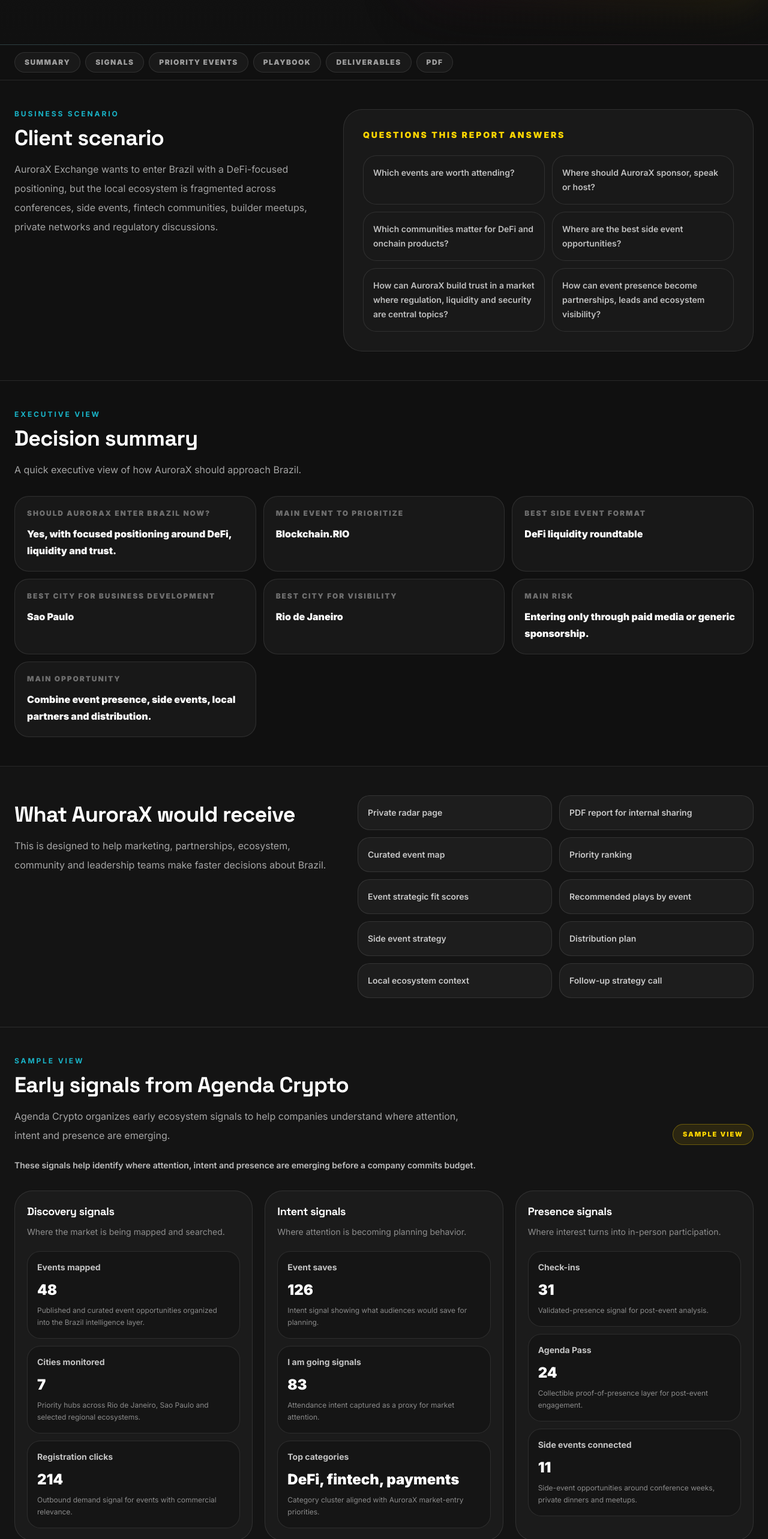
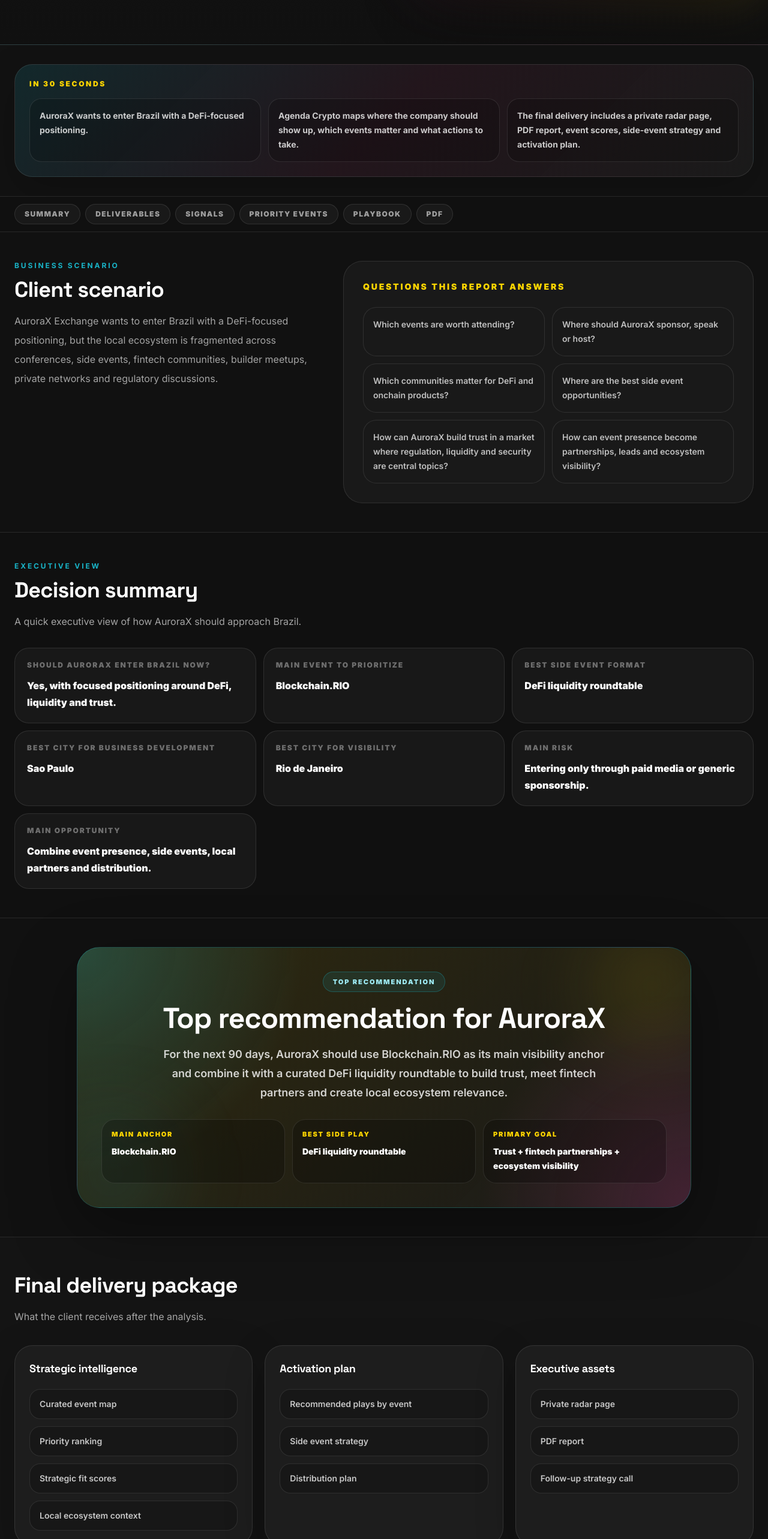
Before and after one commit to 0xlari/agenda-crypto, a Next.js app: page /radar/brazil in a window 1280 px wide. Shown: the part 860-3426 px from the top of the page at 60% size. Built offline with nearby package versions, Linux system fonts and the light colour scheme; no server answers.

Commit message:
feat: refine radar page sales hierarchy

```diff
--- a/app/radar/brazil/page.tsx
+++ b/app/radar/brazil/page.tsx
@@ -110,10 +110,10 @@
 
 const navItems = [
   ["Summary", "#summary"],
+  ["Deliverables", "#deliverables"],
   ["Signals", "#signals"],
   ["Priority Events", "#priority-events"],
   ["Playbook", "#playbook"],
-  ["Deliverables", "#deliverables"],
   ["PDF", "#pdf"],
 ];
 
@@ -155,6 +155,12 @@
   ["Main anchor", "Blockchain.RIO"],
   ["Best side play", "DeFi liquidity roundtable"],
   ["Primary goal", "Trust + fintech partnerships + ecosystem visibility"],
+];
+
+const thirtySecondSummary = [
+  "AuroraX wants to enter Brazil with a DeFi-focused positioning.",
+  "Agenda Crypto maps where the company should show up, which events matter and what actions to take.",
+  "The final delivery includes a private radar page, PDF report, event scores, side-event strategy and activation plan.",
 ];
 
 const marketReadout = [
@@ -403,17 +409,28 @@
   },
 ];
 
-const deliverables = [
-  "Private radar page",
-  "PDF report for internal sharing",
+const deliveryGroups = [
+  {
+    title: "Strategic intelligence",
+    items: [
       "Curated event map",
       "Priority ranking",
-  "Event strategic fit scores",
+      "Strategic fit scores",
+      "Local ecosystem context",
+    ],
+  },
+  {
+    title: "Activation plan",
+    items: [
       "Recommended plays by event",
       "Side event strategy",
       "Distribution plan",
-  "Local ecosystem context",
-  "Follow-up strategy call",
+    ],
+  },
+  {
+    title: "Executive assets",
+    items: ["Private radar page", "PDF report", "Follow-up strategy call"],
+  },
 ];
 
 export const metadata: Metadata = {
@@ -465,25 +482,48 @@
   );
 }
 
-function CtaButtons({ compact = false }: { compact?: boolean }) {
+function CtaButtons({
+  compact = false,
+  leadWithContact = false,
+}: {
+  compact?: boolean;
+  leadWithContact?: boolean;
+}) {
+  const primaryClass =
+    "inline-flex min-h-12 items-center justify-center rounded-full bg-[#FFD600] px-6 py-3 text-sm font-black text-black transition hover:scale-[1.01] hover:bg-[#ffe04a] focus-visible:outline-none focus-visible:ring-2 focus-visible:ring-white";
+  const secondaryClass =
+    "inline-flex min-h-12 items-center justify-center rounded-full border border-[#19B5C9]/35 bg-[#19B5C9]/10 px-6 py-3 text-sm font-bold text-[#9DEAF4] transition hover:border-[#19B5C9]/60 hover:bg-[#19B5C9]/15 focus-visible:outline-none focus-visible:ring-2 focus-visible:ring-[#19B5C9]";
+  const contactButton = (
+    <a
+      href={contactHref}
+      target="_blank"
+      rel="noopener noreferrer"
+      className={leadWithContact ? primaryClass : secondaryClass}
+    >
+      Talk to Agenda Crypto
+    </a>
+  );
+  const downloadButton = (
+    <a href={pdfHref} className={leadWithContact ? secondaryClass : primaryClass}>
+      Download sample report
+    </a>
+  );
+
   return (
     <div
       className={`flex flex-col gap-3 sm:flex-row ${compact ? "mt-6" : "mt-8"}`}
     >
-      <a
-        href={pdfHref}
-        className="inline-flex min-h-12 items-center justify-center rounded-full bg-[#FFD600] px-6 py-3 text-sm font-black text-black transition hover:scale-[1.01] hover:bg-[#ffe04a] focus-visible:outline-none focus-visible:ring-2 focus-visible:ring-white"
-      >
-        Download sample report
-      </a>
-      <a
-        href={contactHref}
-        target="_blank"
-        rel="noopener noreferrer"
-        className="inline-flex min-h-12 items-center justify-center rounded-full border border-[#19B5C9]/35 bg-[#19B5C9]/10 px-6 py-3 text-sm font-bold text-[#9DEAF4] transition hover:border-[#19B5C9]/60 hover:bg-[#19B5C9]/15 focus-visible:outline-none focus-visible:ring-2 focus-visible:ring-[#19B5C9]"
-      >
-        Talk to Agenda Crypto
-      </a>
+      {leadWithContact ? (
+        <>
+          {contactButton}
+          {downloadButton}
+        </>
+      ) : (
+        <>
+          {downloadButton}
+          {contactButton}
+        </>
+      )}
     </div>
   );
 }
@@ -609,6 +649,26 @@
         </div>
       </section>
 
+      <section className="border-b border-white/10 bg-[#121212]">
+        <div className="mx-auto max-w-7xl px-4 py-6 sm:px-6 sm:py-8">
+          <div className="rounded-[30px] border border-white/10 bg-[linear-gradient(135deg,rgba(25,181,201,0.14),rgba(236,72,153,0.08),rgba(255,255,255,0.035))] p-5 shadow-[0_24px_70px_rgba(0,0,0,0.2)] sm:p-6">
+            <p className="text-xs font-black uppercase tracking-[0.22em] text-[#FFD600]">
+              In 30 seconds
+            </p>
+            <div className="mt-4 grid gap-3 lg:grid-cols-3">
+              {thirtySecondSummary.map((sentence) => (
+                <p
+                  key={sentence}
+                  className="rounded-[20px] border border-white/10 bg-black/20 p-4 text-sm font-bold leading-6 text-white/78"
+                >
+                  {sentence}
+                </p>
+              ))}
+            </div>
+          </div>
+        </div>
+      </section>
+
       <nav className="sticky top-0 z-40 border-b border-white/10 bg-[#111111]/90 backdrop-blur-xl">
         <div className="mx-auto flex max-w-7xl gap-2 overflow-x-auto px-4 py-3 sm:px-6">
           {navItems.map(([label, href]) => (
@@ -673,19 +733,65 @@
         </div>
       </section>
 
+      <section className="border-b border-white/10 bg-[#111111]">
+        <div className="mx-auto max-w-7xl px-4 py-10 sm:px-6 sm:py-12">
+          <div className="relative mx-auto max-w-5xl overflow-hidden rounded-[38px] border border-[#19B5C9]/30 bg-[radial-gradient(circle_at_top_left,rgba(25,181,201,0.24),transparent_34%),radial-gradient(circle_at_bottom_right,rgba(236,72,153,0.2),transparent_32%),linear-gradient(135deg,rgba(255,214,0,0.13),rgba(255,255,255,0.035))] p-7 text-center shadow-[0_34px_110px_rgba(0,0,0,0.34)] sm:p-10">
+            <div className="absolute -right-10 -top-10 h-52 w-52 rounded-full bg-[#FFD600]/12 blur-3xl" />
+            <div className="absolute -bottom-12 -left-12 h-52 w-52 rounded-full bg-[#19B5C9]/12 blur-3xl" />
+            <div className="relative">
+              <Badge tone="cyan">Top recommendation</Badge>
+              <h2 className="mx-auto mt-5 max-w-3xl text-3xl font-black tracking-tight text-white sm:text-5xl">
+                Top recommendation for AuroraX
+              </h2>
+              <p className="mx-auto mt-5 max-w-3xl text-base font-semibold leading-8 text-white/80 sm:text-lg">
+                For the next 90 days, AuroraX should use Blockchain.RIO as its
+                main visibility anchor and combine it with a curated DeFi
+                liquidity roundtable to build trust, meet fintech partners and
+                create local ecosystem relevance.
+              </p>
+              <div className="mt-7 grid gap-3 text-left md:grid-cols-3">
+                {topRecommendationBullets.map(([label, value]) => (
+                  <div
+                    key={label}
+                    className="rounded-[22px] border border-white/10 bg-black/25 p-4"
+                  >
+                    <p className="text-[11px] font-black uppercase tracking-[0.16em] text-[#FFD600]">
+                      {label}
+                    </p>
+                    <p className="mt-2 text-sm font-black leading-6 text-white">
+                      {value}
+                    </p>
+                  </div>
+                ))}
+              </div>
+            </div>
+          </div>
+        </div>
+      </section>
+
       <section id="deliverables" className="scroll-mt-24 border-b border-white/10 bg-[#141414]">
-        <div className="mx-auto grid max-w-7xl gap-8 px-4 py-10 sm:px-6 sm:py-12 lg:grid-cols-[0.9fr_1.1fr] lg:items-start">
+        <div className="mx-auto max-w-7xl px-4 py-10 sm:px-6 sm:py-12">
           <SectionHeader
-            title="What AuroraX would receive"
-            description="This is designed to help marketing, partnerships, ecosystem, community and leadership teams make faster decisions about Brazil."
+            title="Final delivery package"
+            description="What the client receives after the analysis."
           />
-          <div className="grid gap-3 sm:grid-cols-2">
-            {deliverables.map((item) => (
+          <div className="mt-8 grid gap-5 lg:grid-cols-3">
+            {deliveryGroups.map((group) => (
+              <div
+                key={group.title}
+                className="rounded-[30px] border border-white/10 bg-[#1D1D1D] p-6 shadow-[0_22px_70px_rgba(0,0,0,0.2)]"
+              >
+                <h3 className="text-lg font-black text-white">{group.title}</h3>
+                <div className="mt-5 space-y-3">
+                  {group.items.map((item) => (
                     <div
                       key={item}
-                className="rounded-[20px] border border-white/10 bg-[#1D1D1D] p-4 text-sm font-semibold leading-6 text-white/76"
+                      className="rounded-[18px] border border-white/10 bg-black/20 px-4 py-3 text-sm font-semibold leading-6 text-white/76"
                     >
                       {item}
+                    </div>
+                  ))}
+                </div>
               </div>
             ))}
           </div>
@@ -696,15 +802,15 @@
         <div className="mx-auto max-w-7xl px-4 py-10 sm:px-6 sm:py-12">
           <div className="flex flex-col gap-4 sm:flex-row sm:items-end sm:justify-between">
             <SectionHeader
-              eyebrow="Sample view"
-              title="Early signals from Agenda Crypto"
-              description="Agenda Crypto organizes early ecosystem signals to help companies understand where attention, intent and presence are emerging."
+              eyebrow="Market signals"
+              title="Agenda Crypto market signals"
+              description="Agenda Crypto organizes early ecosystem signals into discovery, intent and presence views for smarter budget decisions."
             />
-            <Badge tone="yellow">Sample view</Badge>
+            <Badge tone="yellow">Signal layer</Badge>
           </div>
           <p className="mt-5 max-w-4xl text-sm font-semibold leading-7 text-white/72">
-            These signals help identify where attention, intent and presence are
-            emerging before a company commits budget.
+            These signals help AuroraX understand where attention, intent and
+            presence are already happening before committing budget.
           </p>
           <div className="mt-7 grid gap-5 lg:grid-cols-3">
             {signalGroups.map((group) => (
@@ -789,42 +895,6 @@
             partnership potential, regulatory context, side-event opportunity
             and trust-building value.
           </p>
-        </div>
-      </section>
-
-      <section className="border-b border-white/10 bg-[#111111]">
-        <div className="mx-auto max-w-7xl px-4 py-10 sm:px-6 sm:py-12">
-          <div className="relative mx-auto max-w-5xl overflow-hidden rounded-[38px] border border-[#19B5C9]/30 bg-[radial-gradient(circle_at_top_left,rgba(25,181,201,0.24),transparent_34%),radial-gradient(circle_at_bottom_right,rgba(236,72,153,0.2),transparent_32%),linear-gradient(135deg,rgba(255,214,0,0.13),rgba(255,255,255,0.035))] p-7 text-center shadow-[0_34px_110px_rgba(0,0,0,0.34)] sm:p-10">
-            <div className="absolute -right-10 -top-10 h-52 w-52 rounded-full bg-[#FFD600]/12 blur-3xl" />
-            <div className="absolute -bottom-12 -left-12 h-52 w-52 rounded-full bg-[#19B5C9]/12 blur-3xl" />
-            <div className="relative">
-              <Badge tone="cyan">Top recommendation</Badge>
-              <h2 className="mx-auto mt-5 max-w-3xl text-3xl font-black tracking-tight text-white sm:text-5xl">
-                Top recommendation for AuroraX
-              </h2>
-              <p className="mx-auto mt-5 max-w-3xl text-base font-semibold leading-8 text-white/80 sm:text-lg">
-                For the next 90 days, AuroraX should use Blockchain.RIO as its
-                main visibility anchor and combine it with a curated DeFi
-                liquidity roundtable to build trust, meet fintech partners and
-                create local ecosystem relevance.
-              </p>
-              <div className="mt-7 grid gap-3 text-left md:grid-cols-3">
-                {topRecommendationBullets.map(([label, value]) => (
-                  <div
-                    key={label}
-                    className="rounded-[22px] border border-white/10 bg-black/25 p-4"
-                  >
-                    <p className="text-[11px] font-black uppercase tracking-[0.16em] text-[#FFD600]">
-                      {label}
-                    </p>
-                    <p className="mt-2 text-sm font-black leading-6 text-white">
-                      {value}
-                    </p>
-                  </div>
-                ))}
-              </div>
-            </div>
-          </div>
         </div>
       </section>
 
@@ -996,15 +1066,14 @@
               Agenda Crypto commercial demo
             </p>
             <h2 className="mt-4 max-w-4xl text-3xl font-black leading-tight tracking-[-0.03em] text-white sm:text-5xl">
-              Get a custom Brazil Radar for your company
+              Want this radar for your company?
             </h2>
             <p className="mt-5 max-w-3xl text-sm leading-7 text-white/68 sm:text-base sm:leading-8">
-              Agenda Crypto can build a custom event intelligence report for
-              your team, with prioritized events, strategic recommendations,
-              side-event opportunities, distribution plan and local ecosystem
-              context.
+              Agenda Crypto can build a custom Brazil Radar for your team with
+              prioritized events, strategic recommendations, side-event
+              opportunities, distribution plan and local ecosystem context.
             </p>
-            <CtaButtons />
+            <CtaButtons leadWithContact />
             <div className="mt-8 border-t border-white/10 pt-6 text-sm leading-7 text-white/58">
               <p className="font-bold text-white">Larissa Barros | Agenda Crypto</p>
               <p>Website: agendacryptoo.com</p>
```
Lines whose indentation alone changed are shown as unchanged.
